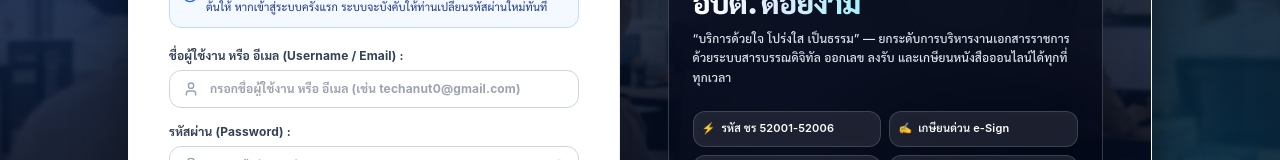
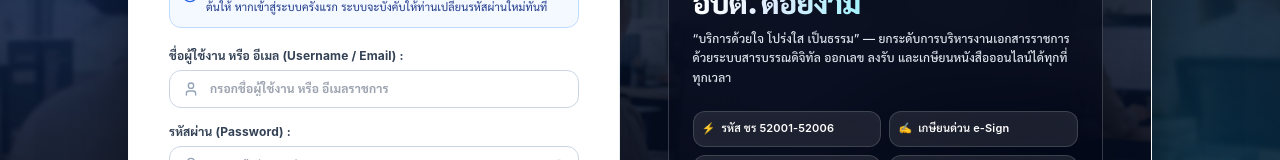
Before and after one commit to techanuttatip/esarabunDoingam, a Next.js app: page /login in a window 1280 px wide. Shown: the part 361-521 px from the top of the page. Built offline with nearby package versions, Linux system fonts and the light colour scheme.

Commit message:
fix(login): remove personal email example from username input placeholder

```diff
--- a/src/app/(auth)/login/login-client-form.tsx
+++ b/src/app/(auth)/login/login-client-form.tsx
@@ -427,7 +427,7 @@ export function LoginClientForm() {
             <input
               type="text"
               required
-              placeholder="กรอกชื่อผู้ใช้งาน หรือ อีเมล (เช่น techanut0@gmail.com)"
+              placeholder="กรอกชื่อผู้ใช้งาน หรือ อีเมลราชการ"
               value={usernameInput}
               onChange={(e) => setUsernameInput(e.target.value)}
               className="w-full pl-10 pr-4 py-2.5 rounded-xl border border-slate-300 bg-white text-xs font-bold text-slate-900 focus:ring-2 focus:ring-blue-500 focus:outline-none shadow-2xs"
```
